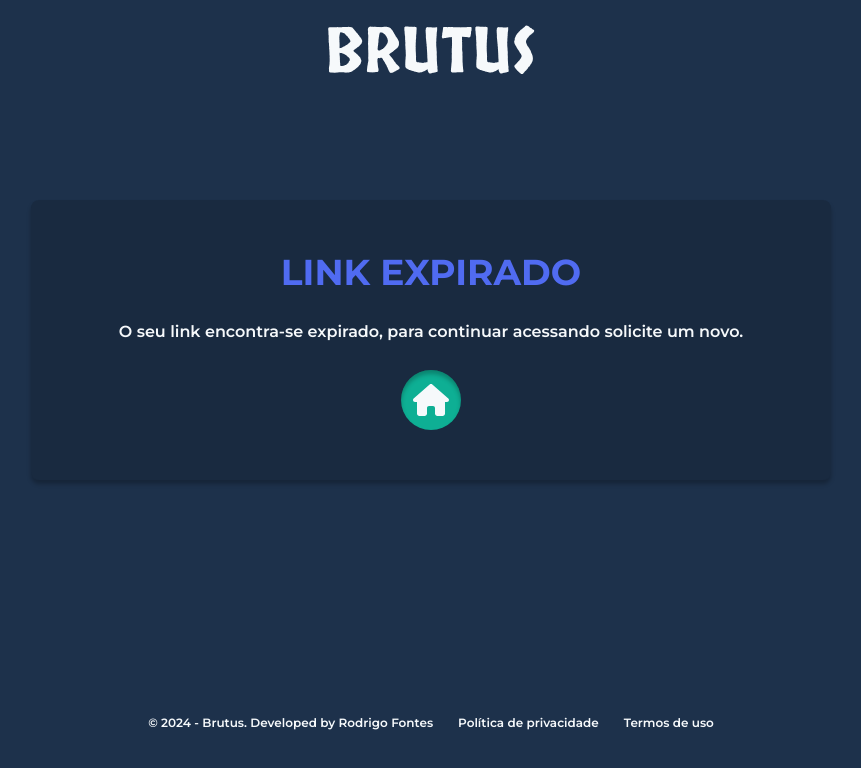
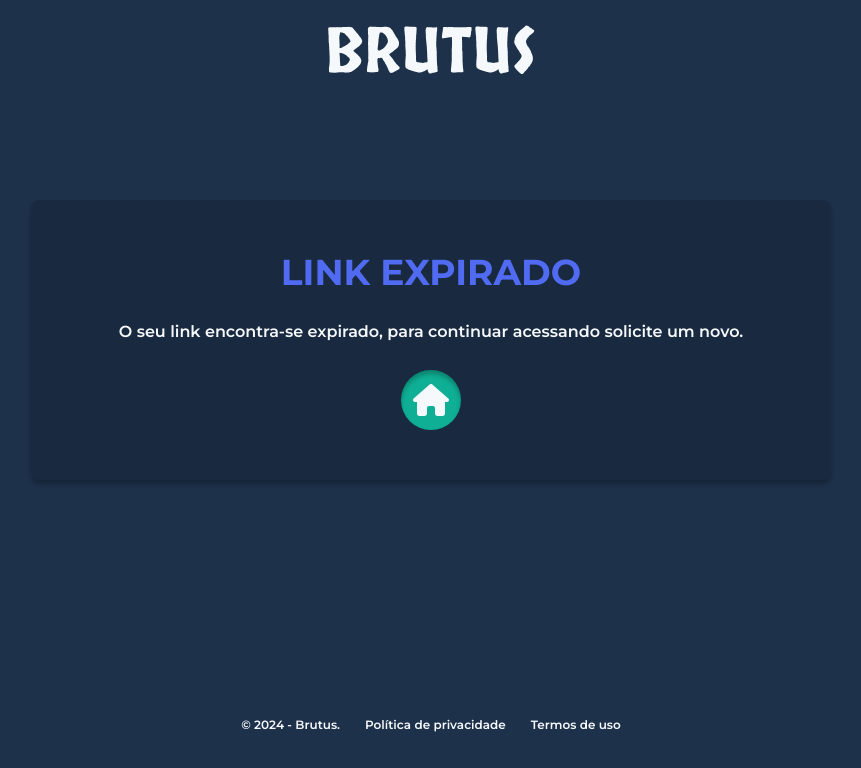
Before and after one commit to rodrigofontesdev/brutus-demo, a React (Vite) app: page /link-expirado in a window 1280 px wide. Shown: the top 768 px of the page, without its empty margins (209-1070 px from the left). Built offline with nearby package versions, Linux system fonts and the light colour scheme; what react-imask would draw is missing.

Commit message:
refactor(organism): remove unnecessary styles on footer component

```diff
--- a/src/components/organisms/Footer/index.tsx
+++ b/src/components/organisms/Footer/index.tsx
@@ -1,4 +1,4 @@
-import { Links, MainFooter } from './styles'
+import { MainFooter } from './styles'
 
 const currentYear = new Date().getFullYear()
 const appName = import.meta.env.VITE_APP_NAME
@@ -6,12 +6,8 @@ const appName = import.meta.env.VITE_APP_NAME
 export function Footer() {
   return (
     <MainFooter>
-      <Links>
       <p>
-          &copy; {currentYear} - {appName}. Developed by{' '}
-          <a href="https://rodrigofontes.dev" target="_blank">
-            Rodrigo Fontes
-          </a>
+        &copy; {currentYear} - {appName}.
       </p>
 
       <a href="#" target="_blank">
@@ -21,7 +17,6 @@ export function Footer() {
       <a href="#" target="_blank">
         Termos de uso
       </a>
-      </Links>
     </MainFooter>
   )
 }
--- a/src/components/organisms/Footer/styles.ts
+++ b/src/components/organisms/Footer/styles.ts
@@ -2,24 +2,24 @@ import styled from 'styled-components'
 
 export const MainFooter = styled.footer`
   display: flex;
+  flex-direction: column;
   justify-content: center;
-  align-items: center;
+  flex-wrap: wrap;
+  column-gap: ${({ theme }) => theme.space[5]};
+  row-gap: ${({ theme }) => theme.space[2]};
   padding-top: ${({ theme }) => theme.space[3]};
   padding-bottom: ${({ theme }) => theme.space[3]};
   padding-left: ${({ theme }) => theme.space[5]};
   padding-right: ${({ theme }) => theme.space[5]};
-`
-
-export const Links = styled.div`
-  display: flex;
-  justify-content: center;
-  flex-wrap: wrap;
-  gap: ${({ theme }) => theme.space[5]};
-  row-gap: ${({ theme }) => theme.space[2]};
 
   > p,
   a {
     font-size: ${({ theme }) => theme.font.xs};
+    line-height: ${({ theme }) => theme.line.xl};
     text-align: center;
   }
+
+  @media (min-width: 30rem) {
+    flex-direction: row;
+  }
 `
```
Lines whose indentation alone changed are shown as unchanged.
